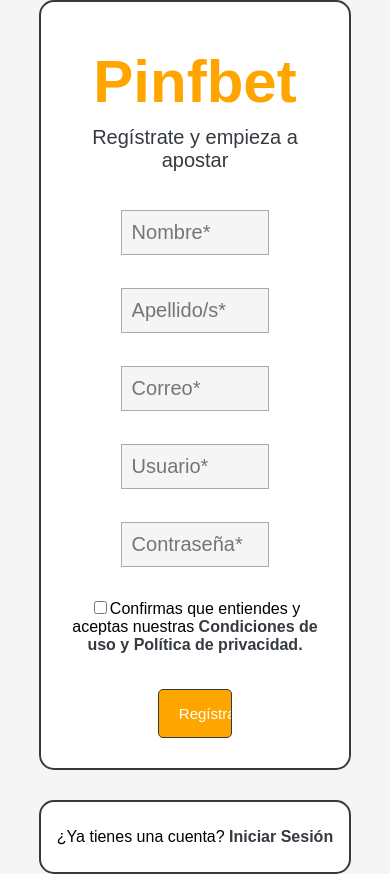
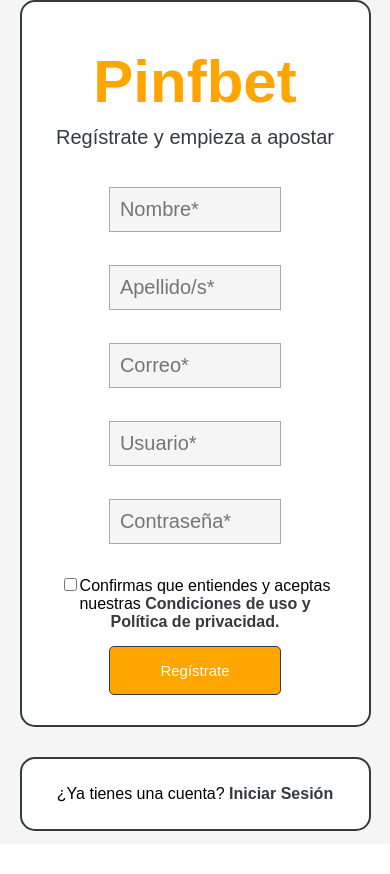
Before and after one commit to PINFirst/pinfbet, a Django app: page /SignUp/ in a window 390 px wide. After the commit the page ends 831 px from the top, so only its background shows below. Run offline with Django 3.2, Linux system fonts and the light colour scheme.

Commit message:
css for SignUp

```diff
--- a/betsite/static/css/registry/SignUp.css
+++ b/betsite/static/css/registry/SignUp.css
@@ -65,13 +65,15 @@ input.error{
 input.error::-webkit-input-placeholder{
     color:red;
 }
-.boton{
-    text-align: center;
-}
 
-.condiciones{
+.conditions{
     text-align: center;
     margin-bottom: 20px;
+}
+.conditionserror{
+    text-align: center;
+    margin-bottom: 20px;
+    color: red;
 }
 .button{
     border:1px solid #343a40;
@@ -82,6 +84,7 @@ input.error::-webkit-input-placeholder{
     padding: 15px 20px;
     border-radius: 5px;
     cursor: pointer;
+    text-align: center;
 }
 .button:hover{
     background: #343a40 ;
@@ -98,11 +101,11 @@ input.error::-webkit-input-placeholder{
 @media screen and (max-width:800px)
 {
     .contenedor{
-        width: 80%;
+        width: 90%;
         margin: auto;
     }
     .contenedor2{
-        width: 80%;
+        width: 90%;
     }
     .input-contenedor{
         margin: auto;
@@ -111,5 +114,6 @@ input.error::-webkit-input-placeholder{
     .button{
         margin-top: 15px;
         font-size: 15px;
+        width: 60%;
     }
 }
```
